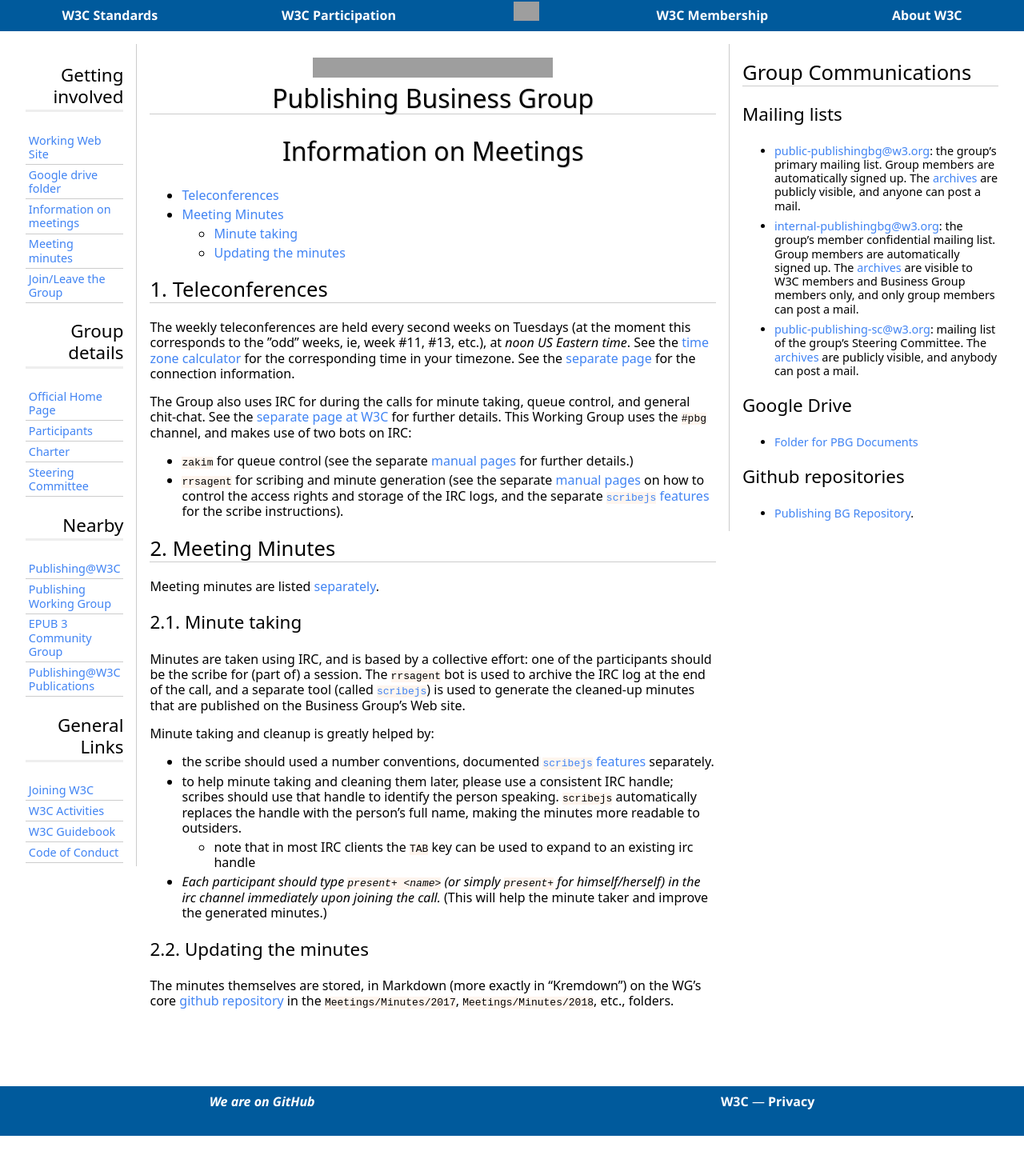
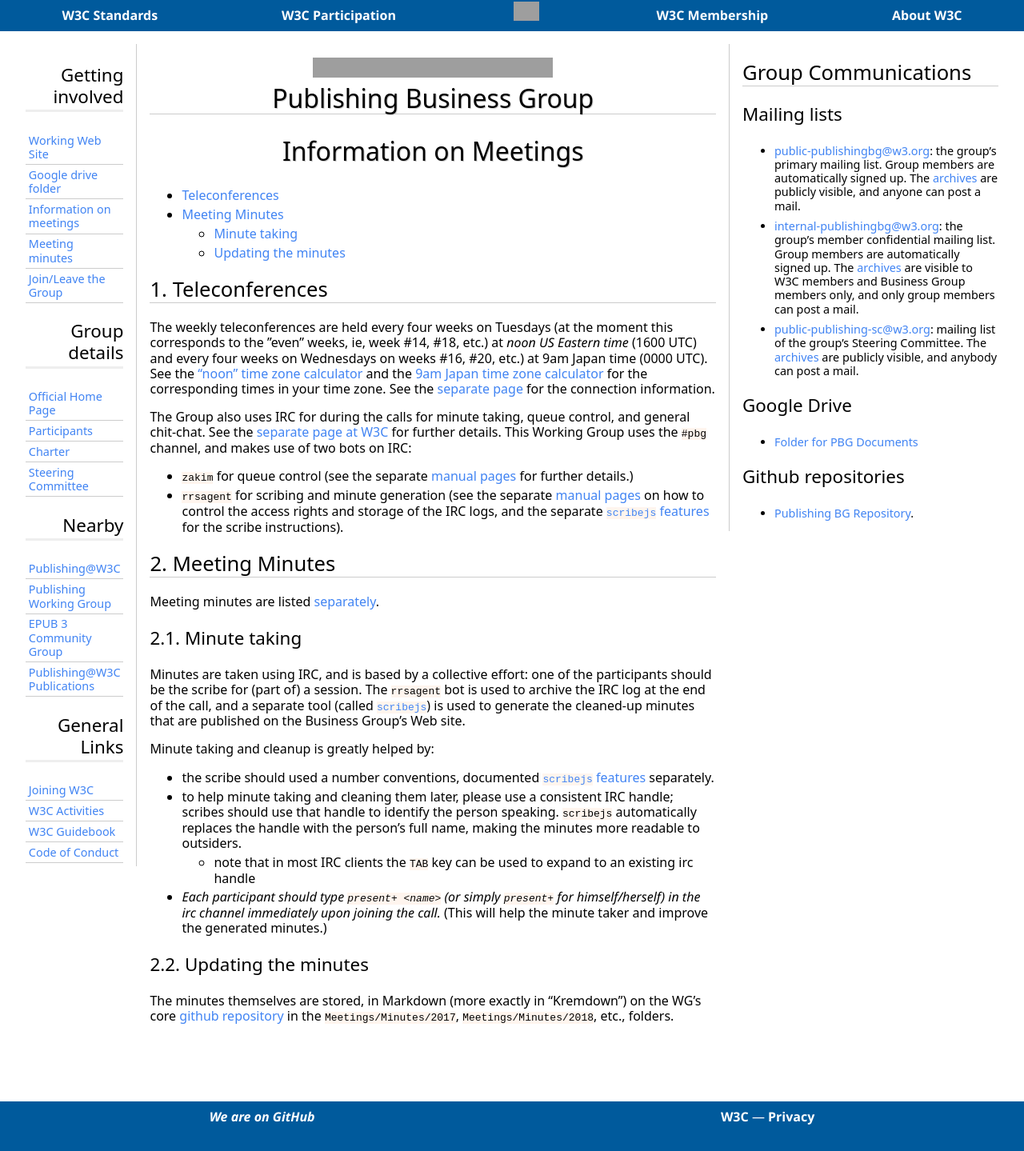
Before and after one commit to w3c/publ-bg, a Jekyll site: the page built from Meetings/index.md, in a window 1280 px wide. Shown: the whole page at 80% size. Built offline with Jekyll 4.4.1, drawn with Linux system fonts in a browser that asks for light colours; some web fonts are replaced; our own code applies the rules of GitHub Pages for plain Markdown files; grey boxes are pictures that could not be loaded.

Commit message:
Clarify the meeting schedule
Every four weeks in the US timezone and every four weeks in the Japan timezone

```diff
--- a/Meetings/index.md
+++ b/Meetings/index.md
@@ -10,7 +10,7 @@ layout: default
 
 ## Teleconferences
 
-The weekly teleconferences are held every second weeks on Tuesdays (at the moment this corresponds to the ”odd” weeks, ie, week #11, #13, etc.), at *noon US Eastern time*. See the [time zone calculator](https://goo.gl/ujkGY1) for the corresponding time in your timezone. See the [separate page](https://lists.w3.org/Archives/Member/internal-publishingbg/2020Apr/0000.html) for the connection information.
+The weekly teleconferences are held every four weeks on Tuesdays (at the moment this corresponds to the ”even” weeks, ie, week #14, #18, etc.)  at *noon US Eastern time* (1600 UTC)  and every four weeks on Wednesdays on weeks #16, #20, etc.) at 9am Japan time (0000 UTC). See the ["noon" time zone calculator](https://www.timeanddate.com/worldclock/fixedtime.html?iso=20200428T1600) and the [9am Japan time zone calculator](https://www.timeanddate.com/worldclock/fixedtime.html?iso=20200415T0000) for the corresponding times in your time zone. See the [separate page](https://lists.w3.org/Archives/Member/internal-publishingbg/2020Apr/0000.html) for the connection information.
 
 The Group also uses IRC for during the calls for minute taking, queue control, and general chit-chat. See the [separate page at W3C](https://www.w3.org/Project/IRC/) for further details. This Working Group uses the `#pbg` channel, and makes use of two bots on IRC:
 
```
